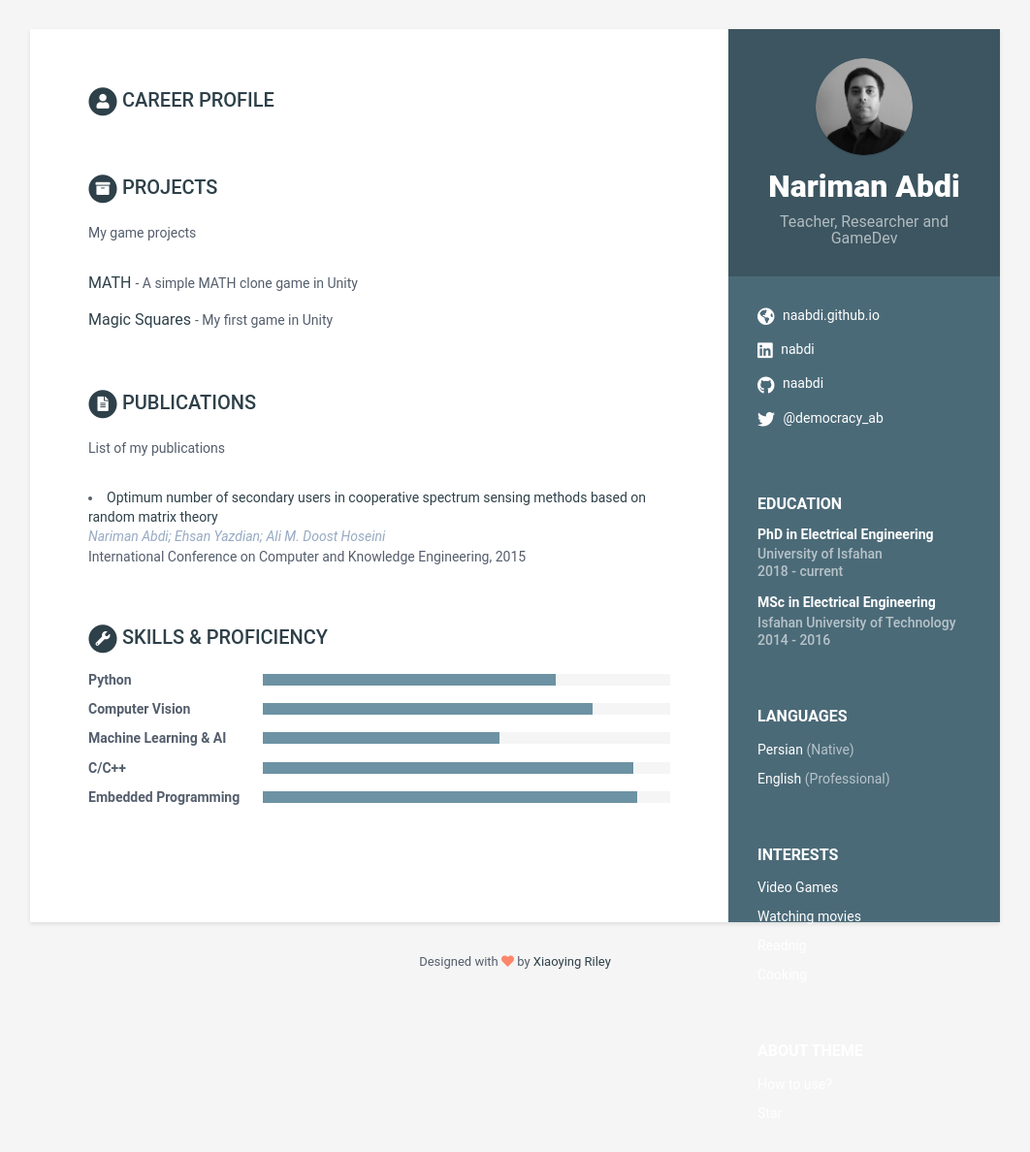
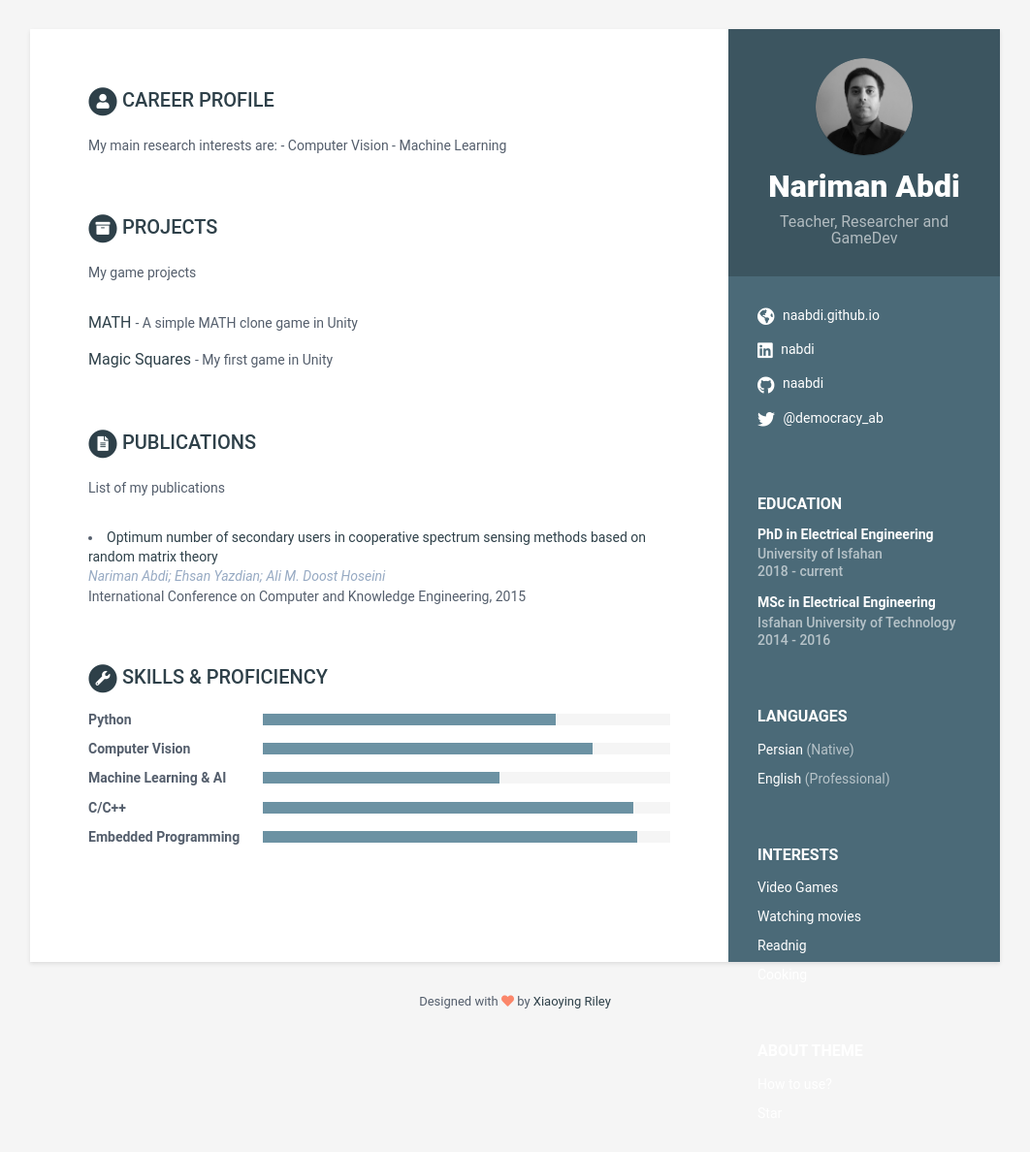
Before and after one commit to naabdi/naabdi.github.io, a Jekyll site: the page built from index.html, in a window 1280 px wide. Shown: the whole page at 97% size, without its empty margins (109-1171 px from the left). Built offline with Jekyll 4.4.1, drawn with Linux system fonts in a browser that asks for light colours.

Commit message:
Update data.yml

```diff
--- a/_data/data.yml
+++ b/_data/data.yml
@@ -48,6 +48,9 @@ sidebar:
 career-profile:
     title: Career Profile
     summary: |
+      My main research interests are:
+          - Computer Vision
+          - Machine Learning
 
 education:
     - degree: PhD in Electrical Engineering
```
